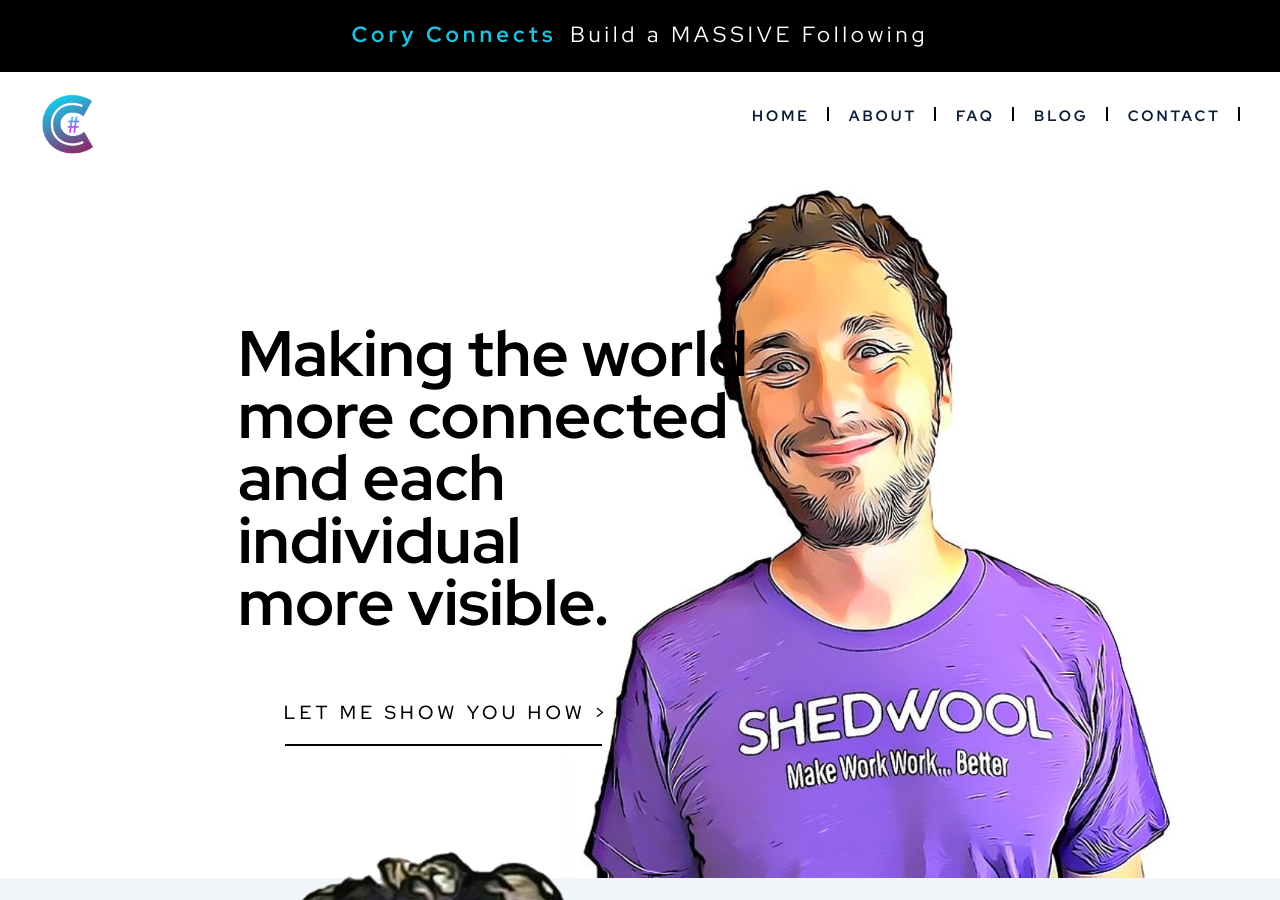
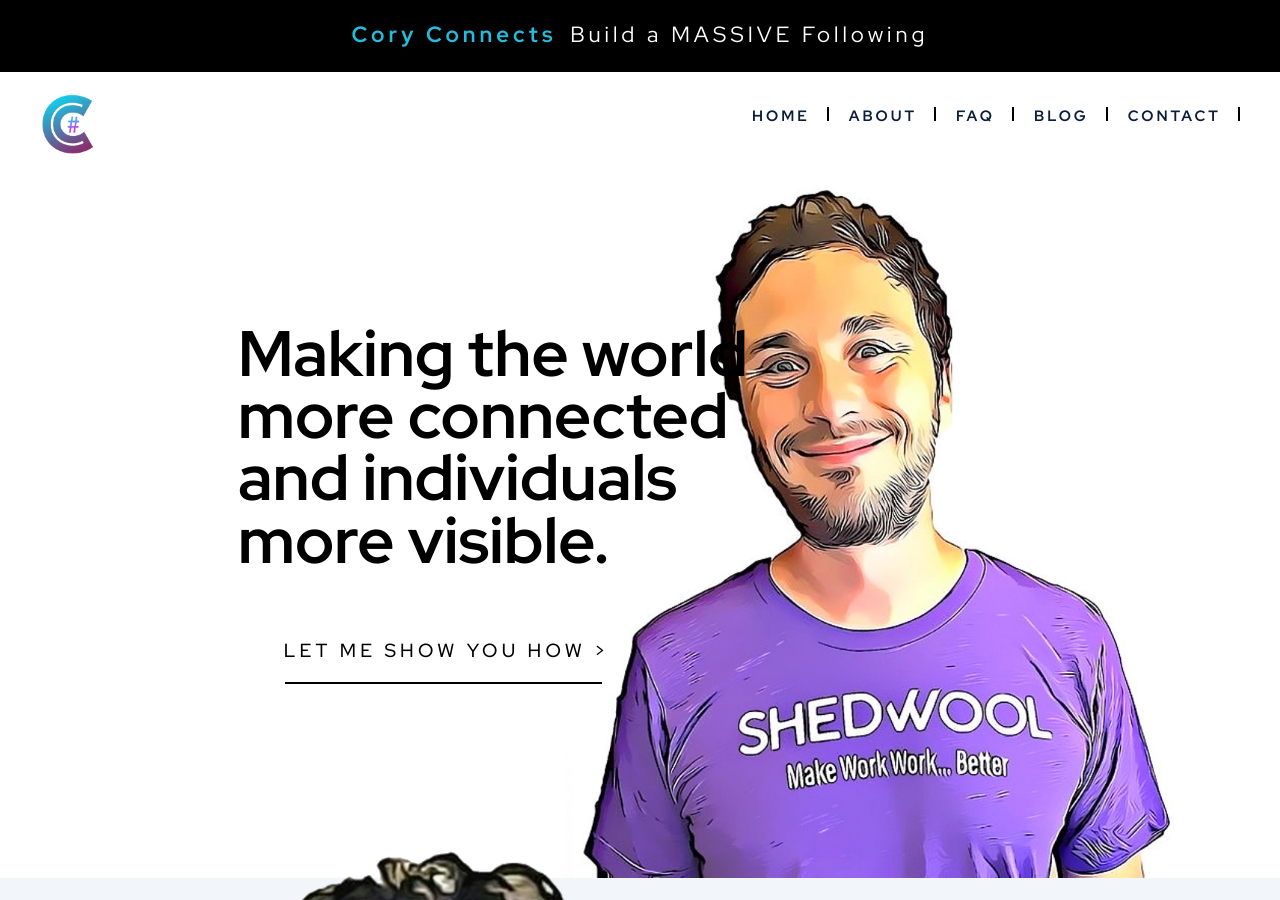
Before and after one commit to andreanthony/andreanthony.github.io, a Jekyll site: the page corypage.html, which Jekyll copies as it is, in a window 1280 px wide and 900 px high. Built offline with Jekyll 4.4.1, drawn with Linux system fonts in a browser that asks for light colours; some web fonts are replaced.

Commit message:
Update corypage.html

```diff
--- a/corypage.html
+++ b/corypage.html
@@ -62,7 +62,7 @@
     			<img src="https://andreanthony.github.io/corybg.jpg">
     		</div>
 			<div class="section_hero_left">
-				<h2 data-aos="fade-right" data-aos-duration="1200" data-aos-delay="600">Making the world<br>more connected<br>and each individual<br>more visible.</h2>
+				<h2 data-aos="fade-right" data-aos-duration="1200" data-aos-delay="600">Making the world<br>more connected<br>and individuals<br>more visible.</h2>
 				<span class="let_me" data-aos="fade-right" data-aos-duration="1200" data-aos-delay="900"><a href="https://www.coryconnects.com/faq/">LET ME SHOW YOU HOW  ></a></span>
 
 	        </div>
```
